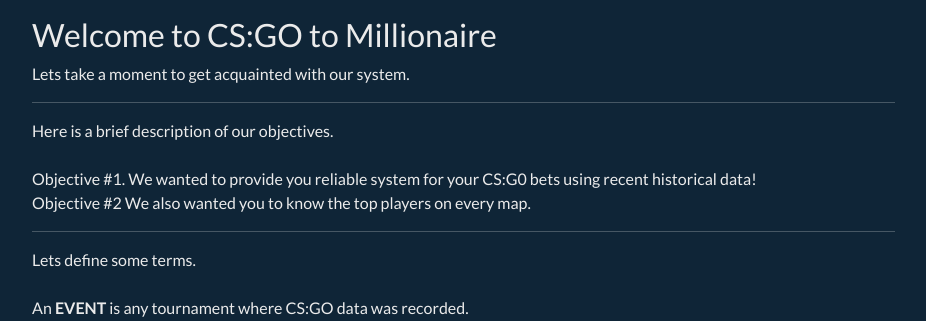
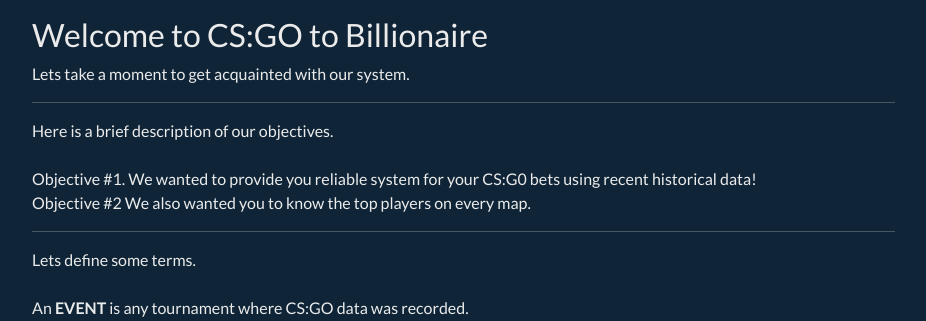
Before and after one commit to btaul/CS-GO_to_Billionaries, a Flask app: page / in a window 1280 px wide. Shown: the part 56-377 px from the top of the page, without its empty margins (80-1006 px from the left). Run offline with Flask 2, Linux system fonts and the light colour scheme; some libraries are stand-ins or nearby versions.

Commit message:
small change

```diff
--- a/web/templates/base.html
+++ b/web/templates/base.html
@@ -2,7 +2,7 @@
 <html>
     <head>
         <meta charset="utf-8">
-        <title>CS-GO to Millionaries</title>
+        <title>CS-GO to Billionaries</title>
         <link href="https://cdn.jsdelivr.net/npm/bootstrap@5.0.2/dist/css/bootstrap.min.css" rel="stylesheet" integrity="sha384-EVSTQN3/azprG1Anm3QDgpJLIm9Nao0Yz1ztcQTwFspd3yD65VohhpuuCOmLASjC" crossorigin="anonymous">
         <link href="{{ url_for('static', filename='css/style.css') }}" rel="stylesheet">
         <script src="https://cdnjs.cloudflare.com/ajax/libs/Chart.js/3.7.1/chart.min.js" integrity="sha512-QSkVNOCYLtj73J4hbmVoOV6KVZuMluZlioC+trLpewV8qMjsWqlIQvkn1KGX2StWvPMdWGBqim1xlC8krl1EKQ==" crossorigin="anonymous" referrerpolicy="no-referrer"></script>
--- a/web/templates/home.html
+++ b/web/templates/home.html
@@ -3,7 +3,7 @@
 
 {% block body %}
 <div class="right">
-<h2>Welcome to CS:GO to Millionaire</h2>
+<h2>Welcome to CS:GO to Billionaire</h2>
         Lets take a moment to get acquainted with our system.
     <br><hr>
         Here is a brief description of our objectives.
```
